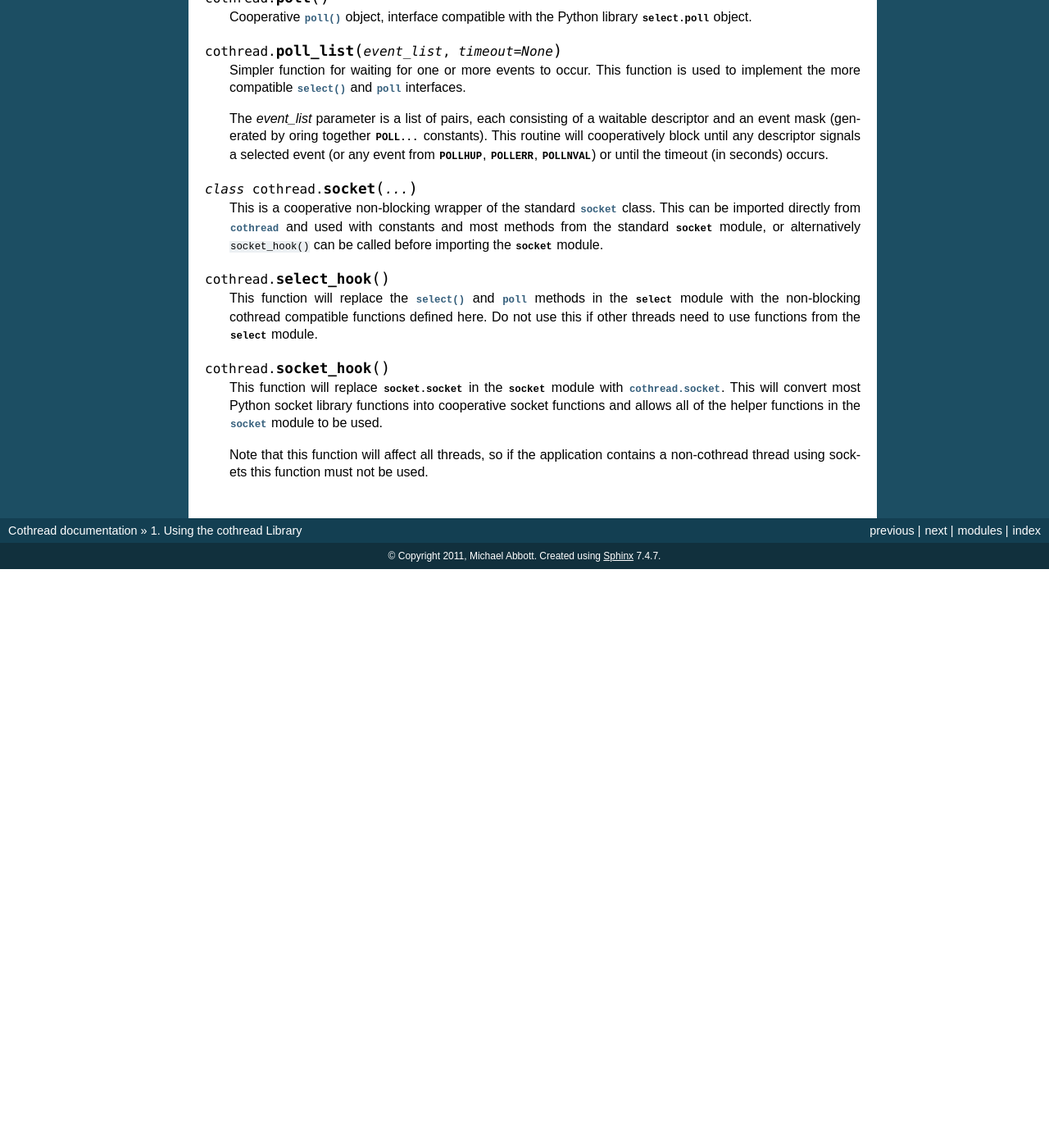
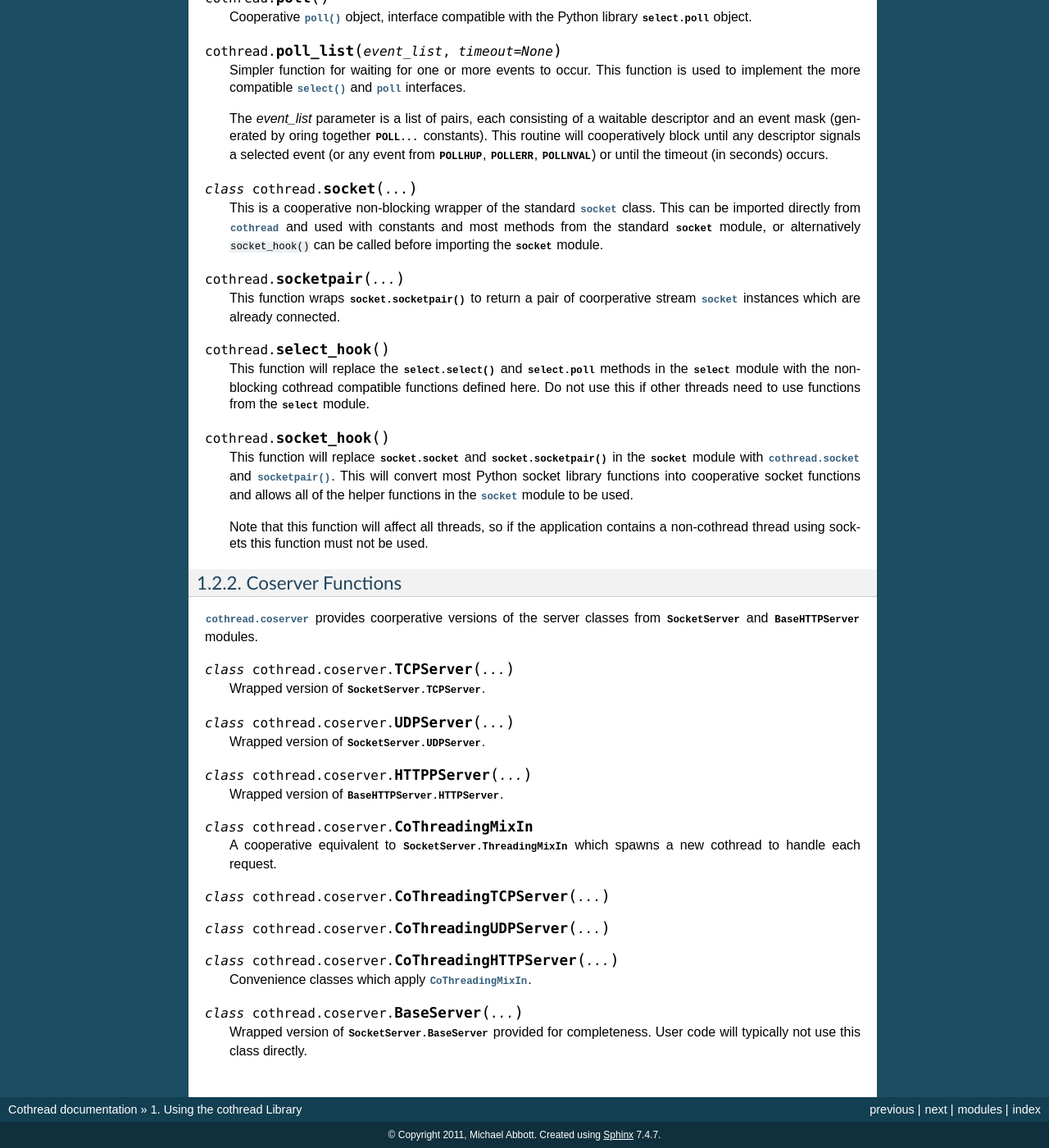
Before and after one commit to DiamondLightSource/cothread, a Sphinx documentation site: the page built from docs/cothread.rst, in a window 1280 px wide and 1400 px high, scrolled down 7970 px. Shown: the whole window at 82% size. Built offline with Sphinx 7.4.7, drawn with Linux system fonts in a browser that asks for light colours; before the commit the page ends 8664 px from its top, so only the background shows below that; some of the changed text lies outside the part shown.

Commit message:
document coserver and cosocket addition
git-svn-id: svn+ssh://serv0002.cs.diamond.ac.uk/home/subversion/repos/controls/diamond/trunk/python/cothread@112080 e099a375-04f9-0310-9d5f-a741eaff62e1

```diff
--- a/docs/cothread.rst
+++ b/docs/cothread.rst
@@ -576,10 +576,14 @@ provided:
     alternatively ``socket_hook()`` can be called before importing the
     :mod:`socket` module.
 
+..  function:: socketpair(...)
+
+    This function wraps :func:`socket.socketpair` to return a pair of
+    coorperative stream :class:`socket` instances which are already connected.
 
 ..  function:: select_hook()
 
-    This function will replace the :func:`select` and :class:`poll` methods in
+    This function will replace the :func:`select.select` and :class:`select.poll` methods in
     the :mod:`select` module with the non-blocking cothread compatible functions
     defined here.  Do not use this if other threads need to use functions from
     the :mod:`select` module.
@@ -587,10 +591,49 @@ provided:
 
 ..  function:: socket_hook()
 
-    This function will replace :class:`socket.socket` in the :mod:`socket`
-    module with :class:`cothread.socket`.  This will convert most Python socket
-    library functions into cooperative socket functions and allows all of the
-    helper functions in the :class:`socket` module to be used.
+    This function will replace :class:`socket.socket` and :func:`socket.socketpair`
+    in the :mod:`socket` module with :class:`cothread.socket` and :func:`socketpair`.
+    This will convert most Python socket library functions into cooperative socket
+    functions and allows all of the helper functions in the :class:`socket` module
+    to be used.
 
     Note that this function will affect all threads, so if the application
     contains a non-cothread thread using sockets this function must not be used.
+
+Coserver Functions
+~~~~~~~~~~~~~~~~~~
+
+.. module:: cothread.coserver
+
+:mod:`cothread.coserver` provides coorperative versions of the server classes
+from :mod:`SocketServer` and :mod:`BaseHTTPServer` modules.
+
+.. class:: TCPServer(...)
+
+   Wrapped version of :class:`SocketServer.TCPServer`.
+
+.. class:: UDPServer(...)
+
+   Wrapped version of :class:`SocketServer.UDPServer`.
+
+.. class:: HTTPPServer(...)
+
+   Wrapped version of :class:`BaseHTTPServer.HTTPServer`.
+
+.. class:: CoThreadingMixIn()
+
+   A cooperative equivalent to :class:`SocketServer.ThreadingMixIn` which spawns a new
+   cothread to handle each request.
+
+.. class:: CoThreadingTCPServer(...)
+
+.. class:: CoThreadingUDPServer(...)
+
+.. class:: CoThreadingHTTPServer(...)
+
+   Convenience classes which apply :class:`CoThreadingMixIn`.
+
+.. class:: BaseServer(...)
+
+   Wrapped version of :class:`SocketServer.BaseServer` provided for completeness.
+   User code will typically not use this class directly.
```
